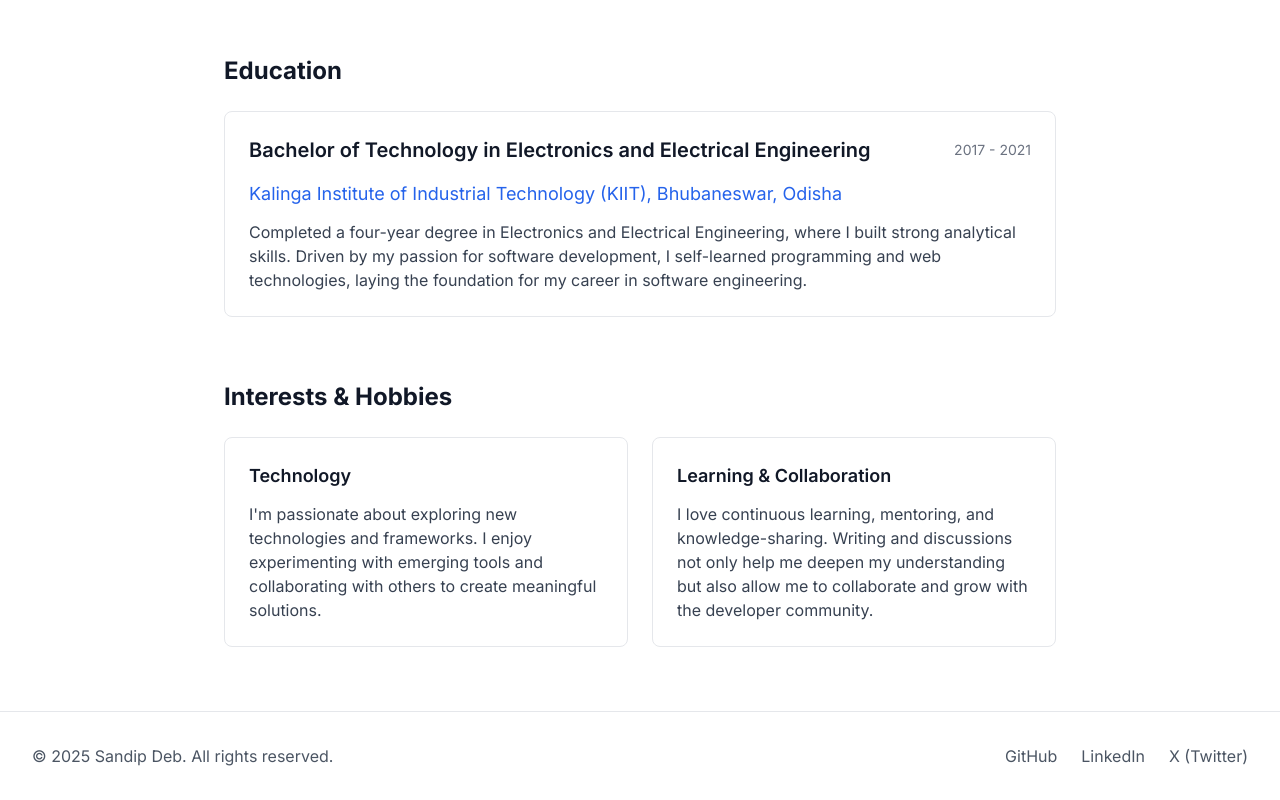
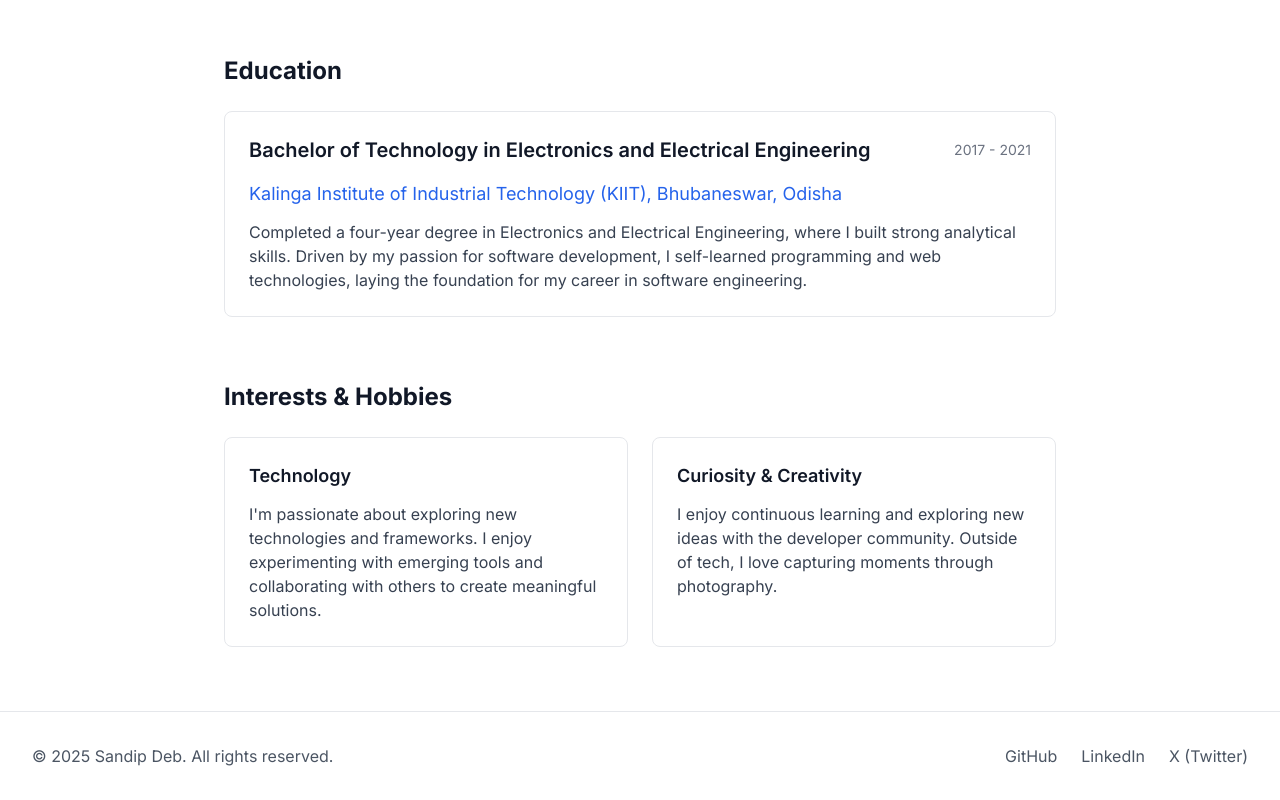
Before and after one commit to SandipDeb05/iamsandipdeb, a Next.js app: page /about in a window 1280 px wide. Shown: the part 1820-2620 px from the top of the page. Built offline with nearby package versions, Linux system fonts and the light colour scheme.

Commit message:
update: refine learning section to emphasize curiosity and creativity

```diff
--- a/src/app/about/page.tsx
+++ b/src/app/about/page.tsx
@@ -205,13 +205,12 @@ export default function About() {
             </div>
             <div className="bg-white dark:bg-gray-800 rounded-lg p-6 border border-gray-200 dark:border-gray-700">
               <h3 className="text-lg font-semibold text-gray-900 dark:text-gray-100 mb-3">
-                Learning & Collaboration
+                Curiosity & Creativity
               </h3>
               <p className="text-gray-700 dark:text-gray-300">
-                I love continuous learning, mentoring, and knowledge-sharing.
-                Writing and discussions not only help me deepen my understanding
-                but also allow me to collaborate and grow with the developer
-                community.
+                I enjoy continuous learning and exploring new ideas with the
+                developer community. Outside of tech, I love capturing moments
+                through photography.
               </p>
             </div>
           </div>
```
